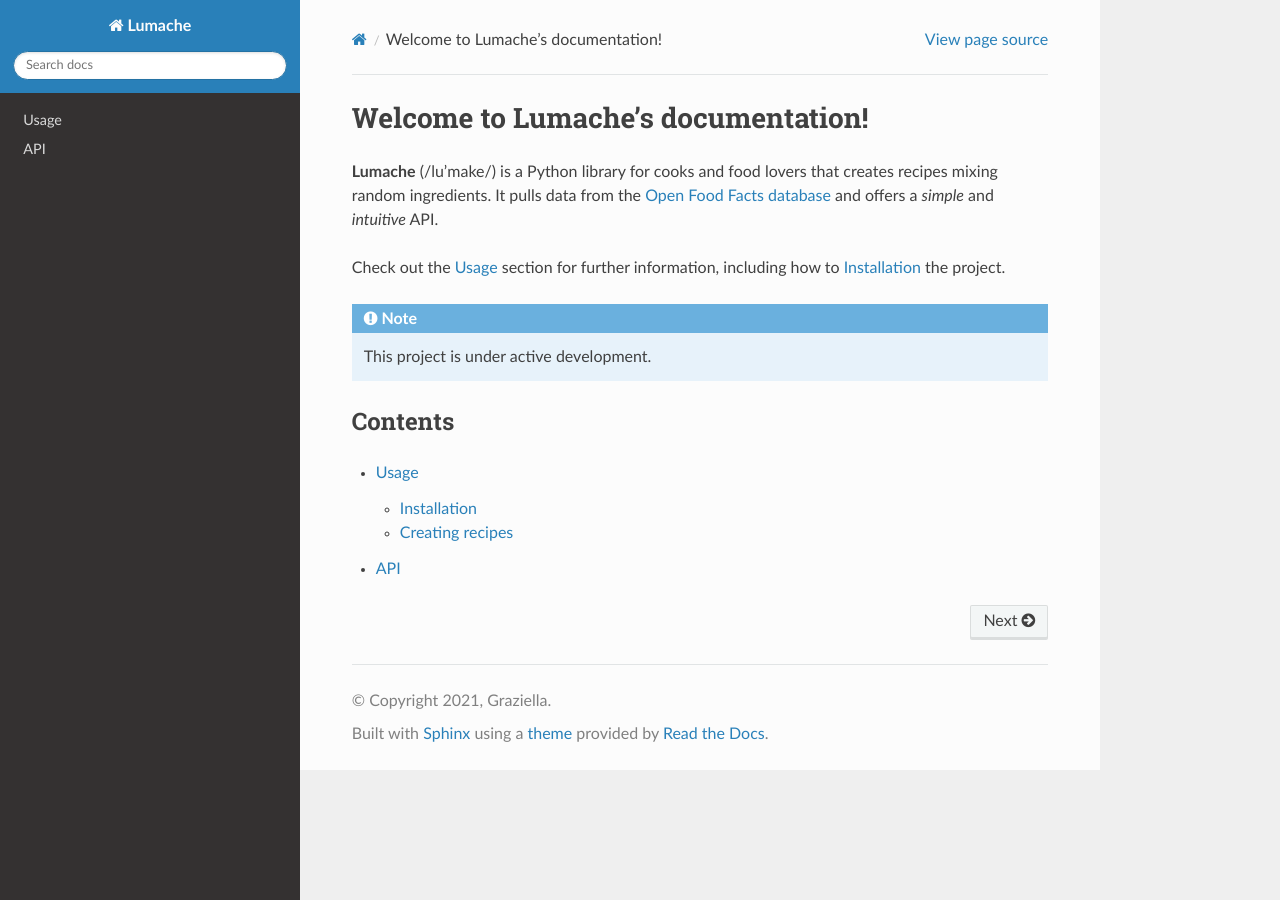
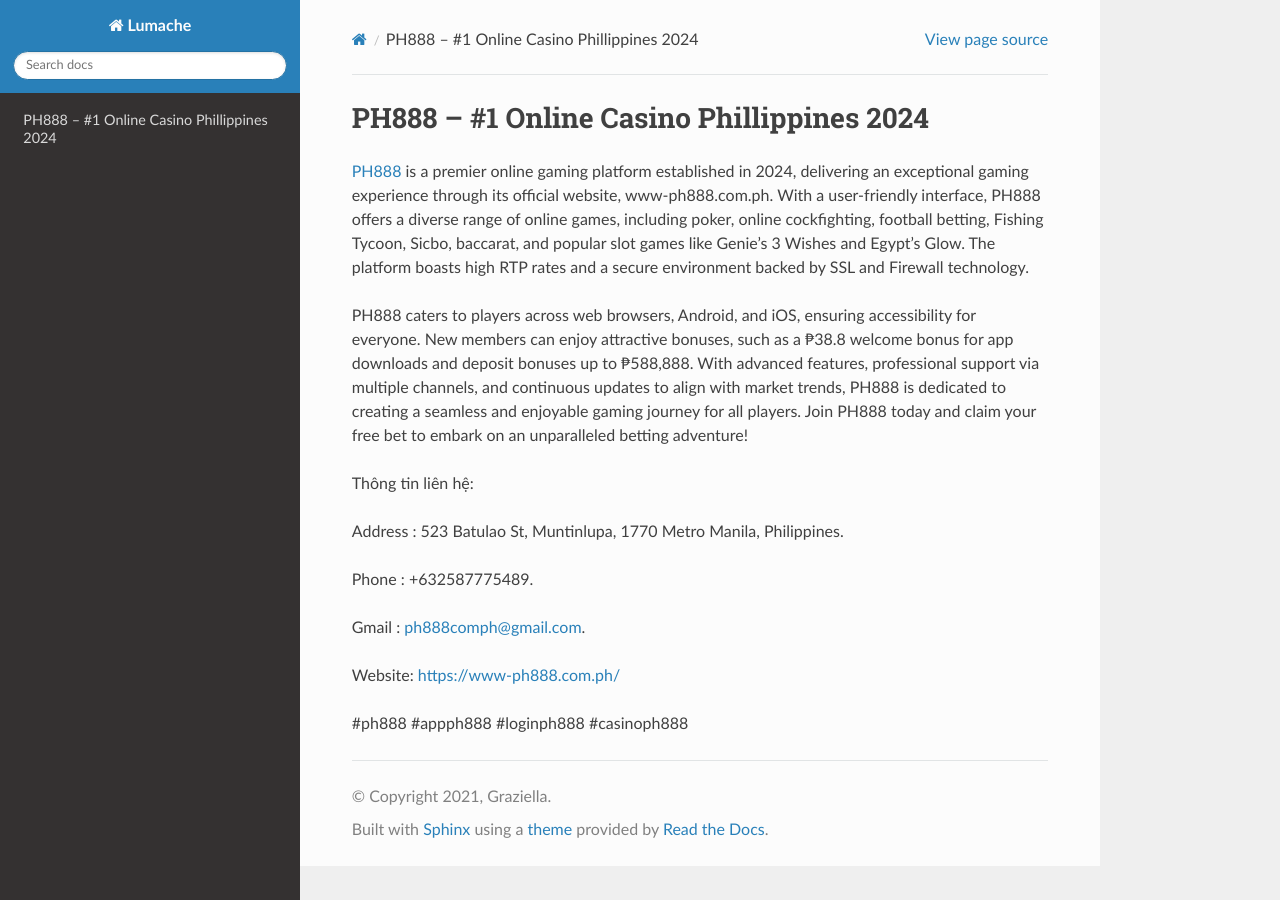
Before and after one commit to dtri8785/1ph888comph, a Sphinx documentation site: the page built from docs/source/index.rst, in a window 1280 px wide. Built offline with Sphinx 7.4.7 and the Read the Docs theme 3.1.0, drawn with Linux system fonts in a browser that asks for light colours.

Commit message:
Update index.rst

```diff
--- a/docs/source/index.rst
+++ b/docs/source/index.rst
@@ -1,22 +1,18 @@
-Welcome to Lumache's documentation!
+PH888 – #1 Online Casino Phillippines 2024
 ===================================
 
-**Lumache** (/lu'make/) is a Python library for cooks and food lovers
-that creates recipes mixing random ingredients.
-It pulls data from the `Open Food Facts database <https://world.openfoodfacts.org/>`_
-and offers a *simple* and *intuitive* API.
+`PH888 <https://www-ph888.com.ph/>`_ is a premier online gaming platform established in 2024, delivering an exceptional gaming experience through its official website, www-ph888.com.ph. With a user-friendly interface, PH888 offers a diverse range of online games, including poker, online cockfighting, football betting, Fishing Tycoon, Sicbo, baccarat, and popular slot games like Genie’s 3 Wishes and Egypt’s Glow. The platform boasts high RTP rates and a secure environment backed by SSL and Firewall technology.
 
-Check out the :doc:`usage` section for further information, including
-how to :ref:`installation` the project.
+PH888 caters to players across web browsers, Android, and iOS, ensuring accessibility for everyone. New members can enjoy attractive bonuses, such as a ₱38.8 welcome bonus for app downloads and deposit bonuses up to ₱588,888. With advanced features, professional support via multiple channels, and continuous updates to align with market trends, PH888 is dedicated to creating a seamless and enjoyable gaming journey for all players. Join PH888 today and claim your free bet to embark on an unparalleled betting adventure!
 
-.. note::
+Thông tin liên hệ:
 
-   This project is under active development.
+Address : 523 Batulao St, Muntinlupa, 1770 Metro Manila, Philippines.
 
-Contents
---------
+Phone : +632587775489.
 
-.. toctree::
+Gmail : ph888comph@gmail.com.
 
-   usage
-   api
+Website: https://www-ph888.com.ph/
+
+#ph888 #appph888 #loginph888 #casinoph888
```
